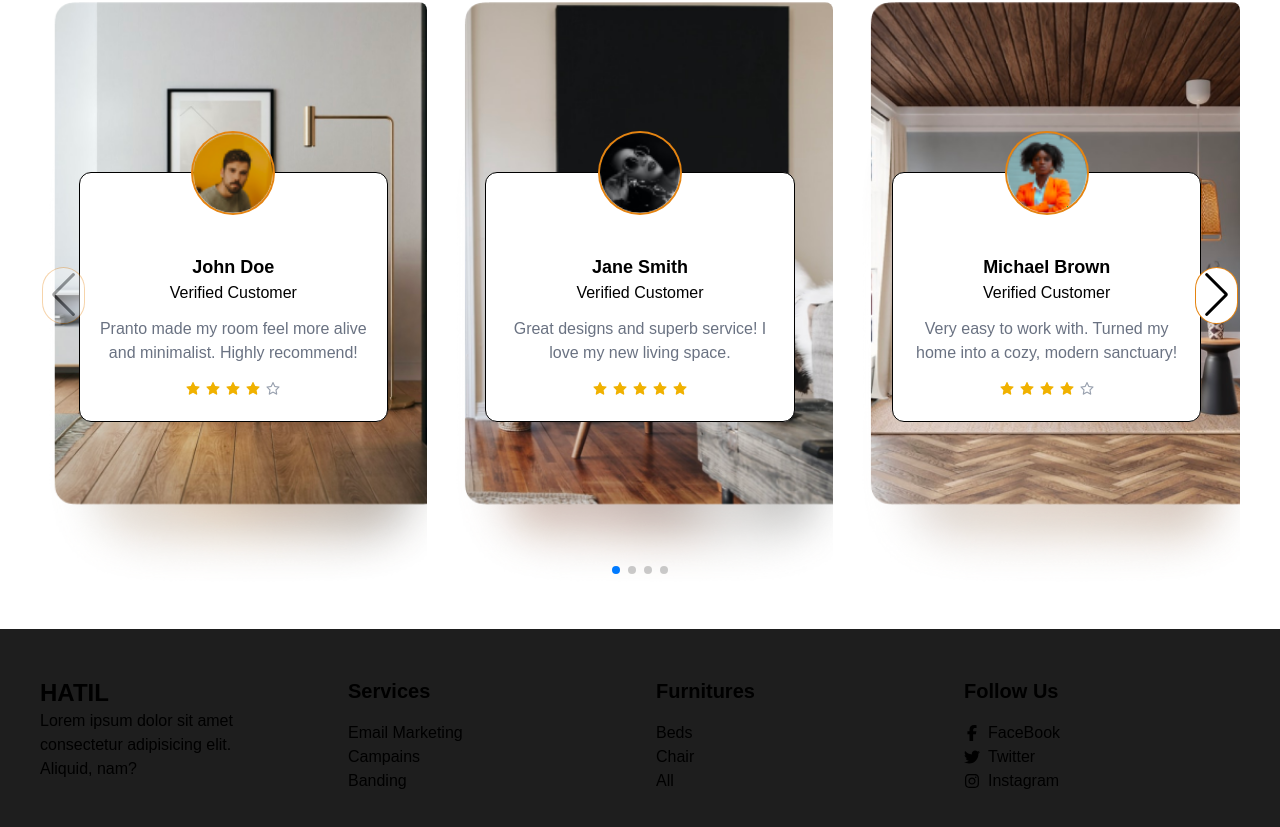
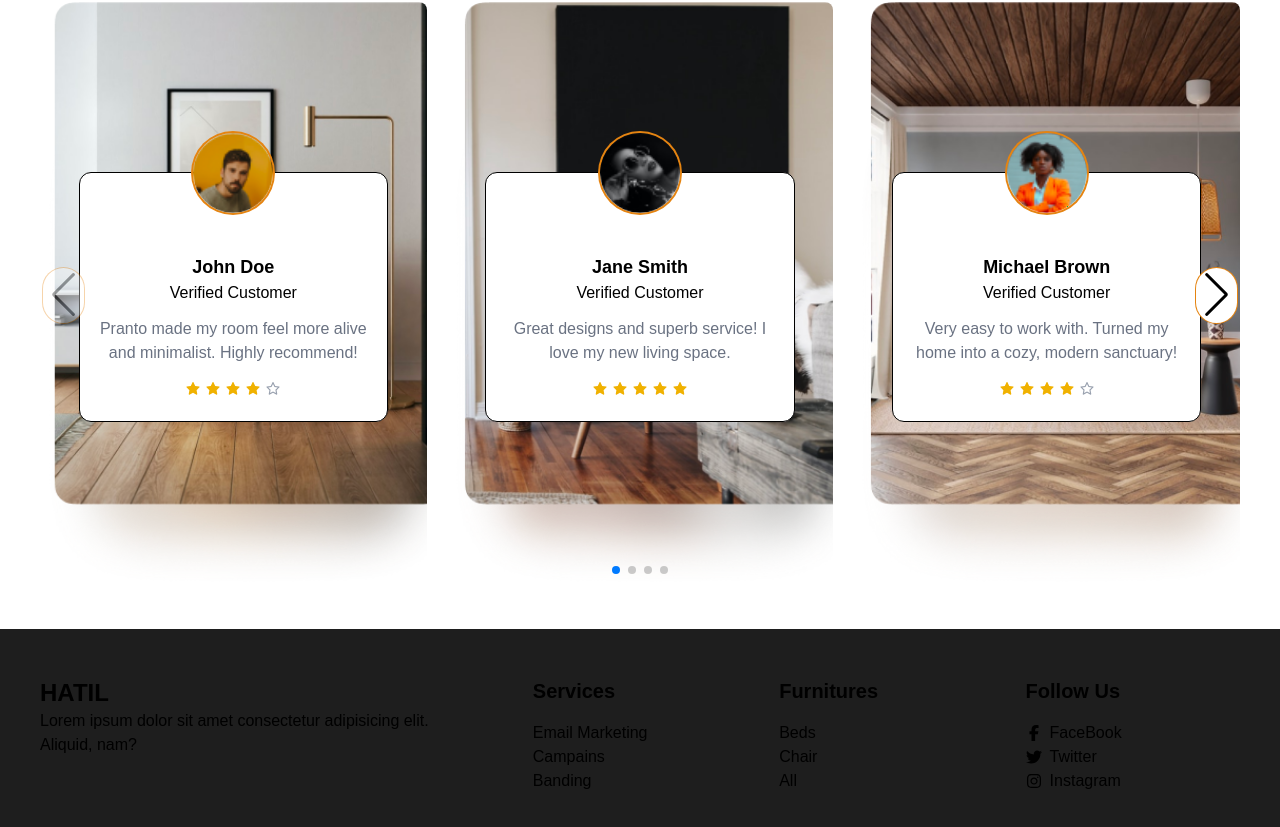
Before and after one commit to pranto113015/home-decoration-website, a React (Vite) app: page / in a window 1280 px wide. Shown: the part 3726-4553 px from the top of the page. Built offline with nearby package versions, Linux system fonts and the light colour scheme.

Commit message:
update Footer component layout to enhance grid structure

```diff
--- a/src/components/Footer.jsx
+++ b/src/components/Footer.jsx
@@ -5,9 +5,9 @@ import { Link } from "react-router-dom";
 const Footer = () => {
   return (
     <footer className="bg-secondary text-black dark:bg-gray-800 dark:text-white pt-2 pb-5">
-      <div className="section-container grid grid-cols-1 sm:grid-cols-2 md:grid-cols-4 gap-8 px-8">
+      <div className="section-container grid grid-cols-1 sm:grid-cols-2 md:grid-cols-5 gap-8 px-8">
         {/* logo and details */}
-        <div>
+        <div className="md:col-span-2">
           <h2 className="text-2xl font-bold">
             <Link to="/">HATIL</Link>
           </h2>
```
